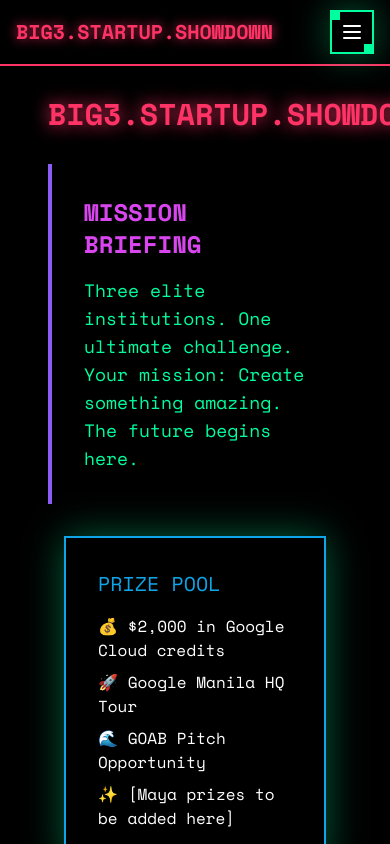
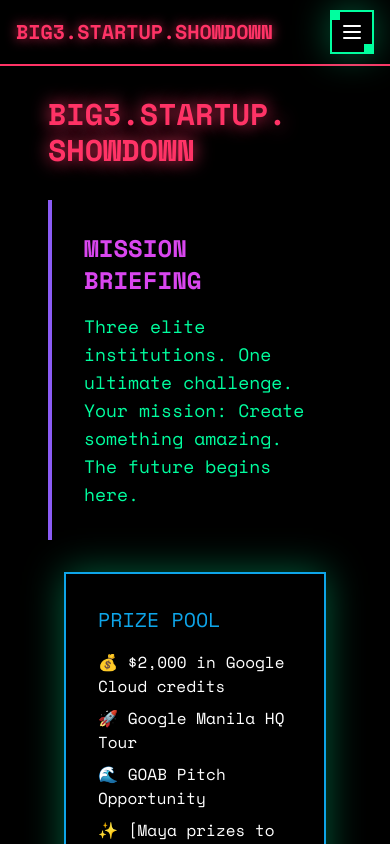
Before and after one commit to andrewnms/kingsdomain, a React (Vite) app: page / in a window 390 px wide. Built offline with nearby package versions, Linux system fonts and the light colour scheme.

Commit message:
Update layout for mobile view
Adjust the layout to display content in a two-liner format on mobile devices for improved readability and user experience.
[skip gpt_engineer]

```diff
--- a/src/components/sections/HomeSection.tsx
+++ b/src/components/sections/HomeSection.tsx
@@ -3,7 +3,8 @@ export const HomeSection = () => {
     <div className="min-h-screen pt-24 px-4">
       <div className="container mx-auto">
         <h1 className="text-3xl sm:text-4xl md:text-5xl lg:text-6xl xl:text-7xl cyber-heading">
-          BIG3.STARTUP.SHOWDOWN
+          <span className="block sm:inline">BIG3.STARTUP.</span>
+          <span className="block sm:inline">SHOWDOWN</span>
         </h1>
 
         <div className="space-y-8">
```
